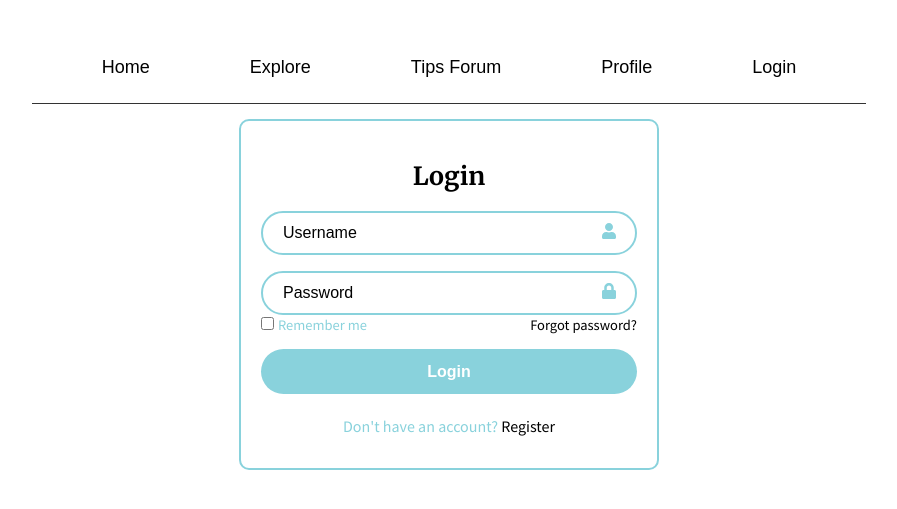
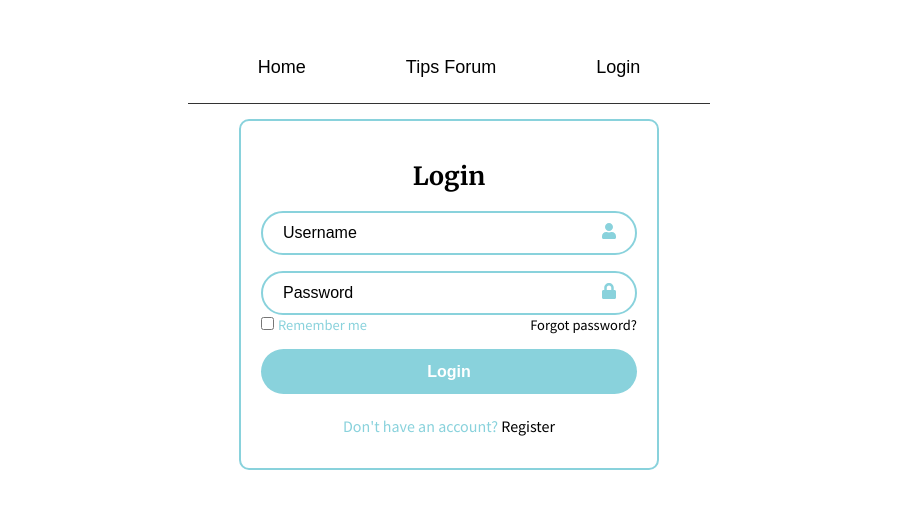
Before and after one commit to sun-dazer/Adventure-Journal, a React (Create React App) app in the folder frontend/: page /Login in a window 1280 px wide. Shown: the part 149-658 px from the top of the page, without its empty margins (191-1088 px from the left). Built offline with nearby package versions, Linux system fonts and the light colour scheme; a web font is replaced by a local one.

Commit message:
Updated headers to reflect login state

```diff
--- a/frontend/src/App.js
+++ b/frontend/src/App.js
@@ -1,4 +1,4 @@
-import React from 'react';
+import React, { useState } from 'react';
 import './Fonts/styles.css';
 
 import LoginForm from './Pages/LoginPage/LoginForm';
@@ -13,11 +13,22 @@ import Header from './Components/Header/Header';
 import { Routes, Route, Navigate } from 'react-router-dom';
 
 function App() {
+
+  const [isLoggedIn, setIsLoggedIn] = useState(false);
+
+  const handleLogin = () => {
+    setIsLoggedIn(true);
+  };
+
+  const handleLogout = () => {
+    setIsLoggedIn(false);
+  };
+
   return (
     <div className="App">
-      <Header />
+      <Header isLoggedIn={isLoggedIn} onLogout={handleLogout} />
       <Routes>
-        <Route path="/Login" element={<LoginForm />} />
+        <Route path="/Login" element={<LoginForm onLogin={handleLogin}/>} />
         <Route path="/Home" element={<HomePage />} />
         <Route path="/Profile" element={<Profile />} />
         <Route path="/CreateProfiles" element={<CreateProfiles />} />
--- a/frontend/src/Components/Header/Header.jsx
+++ b/frontend/src/Components/Header/Header.jsx
@@ -2,36 +2,35 @@ import React, {useState, useEffect} from 'react'
 import {Link} from 'react-router-dom'
 import "./Header.css"
 
-export default function Header(){
+export default function Header({ isLoggedIn, onLogout }){
     return(
+        <div className="Header">
+            {!isLoggedIn ? (
                 <>
-        <div className="Header">
                 <Link to="/Home" style={{ textDecoration: 'none' }}>
-                <button className="topButton">
-                    Home
-                </button>
-            </Link>
-            <Link to="/Explore" style={{ textDecoration: 'none' }}>
-                <button className="topButton" >
-                    Explore
-                </button>
+                    <button className="topButton">Home</button>
                 </Link>
                 <Link to="/Tips" style={{ textDecoration: 'none' }}>
-                <button className="topButton" >
-                    Tips Forum
-                </button>
+                    <button className="topButton">Tips Forum</button>
+                </Link>
+                <Link to="/Login" style={{ textDecoration: 'none' }}>
+                    <button className="topButton">Login</button>
+                </Link>
+                </>
+            ) : (
+                <>
+                <Link to="/Explore" style={{ textDecoration: 'none' }}>
+                    <button className="topButton">Explore</button>
+                </Link>
+                <Link to="/Tips" style={{ textDecoration: 'none' }}>
+                    <button className="topButton">Tips Forum</button>
                 </Link>
                 <Link to="/Profile" style={{ textDecoration: 'none' }}>
-                <button className="topButton">
-                    Profile
-                </button>
+                    <button className="topButton">Profile</button>
                 </Link>
-            <Link to="/Login" style={{ textDecoration: 'none' }}>
-                <button className="topButton" >
-                    Login
-                </button>
-            </Link>
+                </>
+
+            )}
         </div>
-        </>
-    )
+    );
 }
--- a/frontend/src/Pages/LoginPage/LoginForm.jsx
+++ b/frontend/src/Pages/LoginPage/LoginForm.jsx
@@ -4,7 +4,8 @@ import { FaUser, FaLock } from "react-icons/fa";
 import { useNavigate, Link } from 'react-router-dom';
 import { useState } from 'react';
 
-const LoginForm = () => {
+const LoginForm = ({ onLogin }) => {
+    console.log("onLogin prop:", onLogin);
 
     const [username, setUsername] = useState('');
     const [password, setPassword] = useState('');
@@ -14,7 +15,12 @@ const LoginForm = () => {
     const handleSubmit = (e) => {
         e.preventDefault();
         if (username && password) {
-            navigate('/page1');
+            onLogin();
+            navigate('/Explore');
+            /*navigate('/page1');*/
+        }
+        else{
+            setError('Invalid username or password');
         }
     };
 
```
Lines whose indentation alone changed are shown as unchanged.
